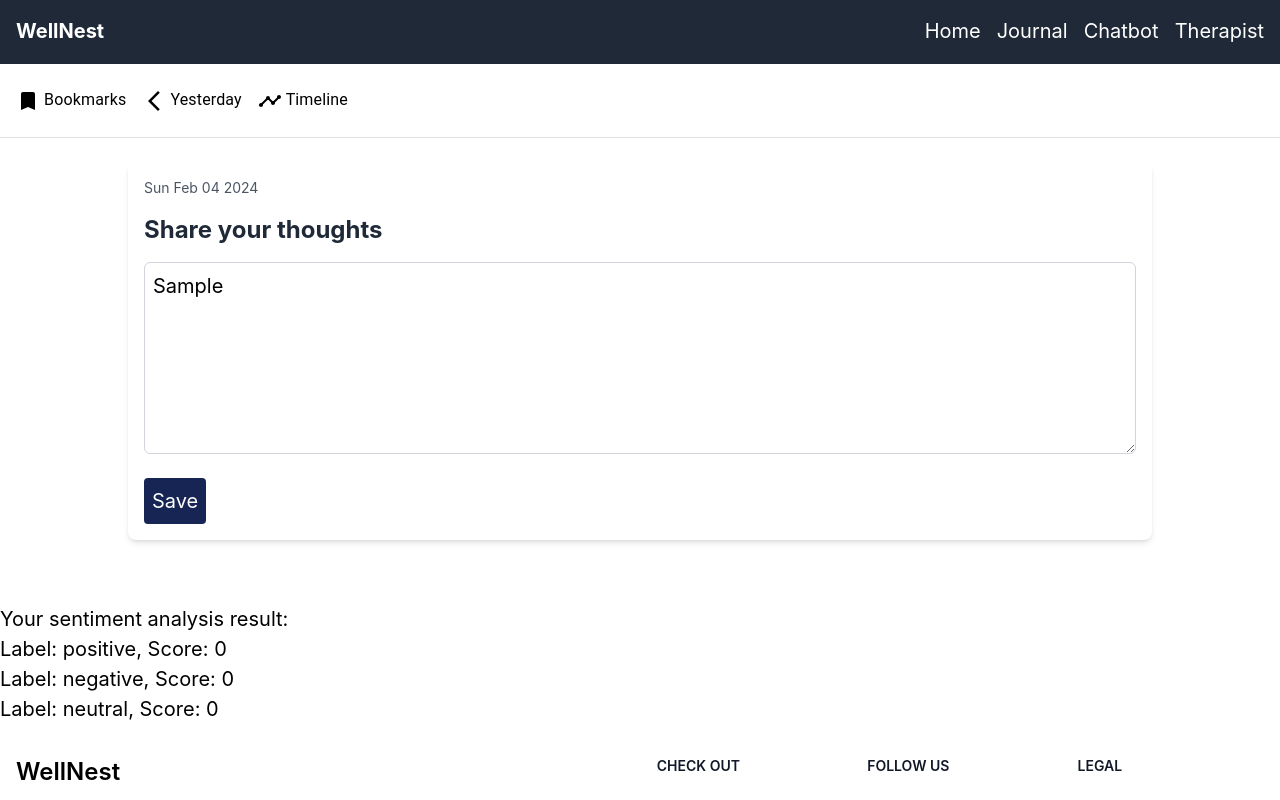
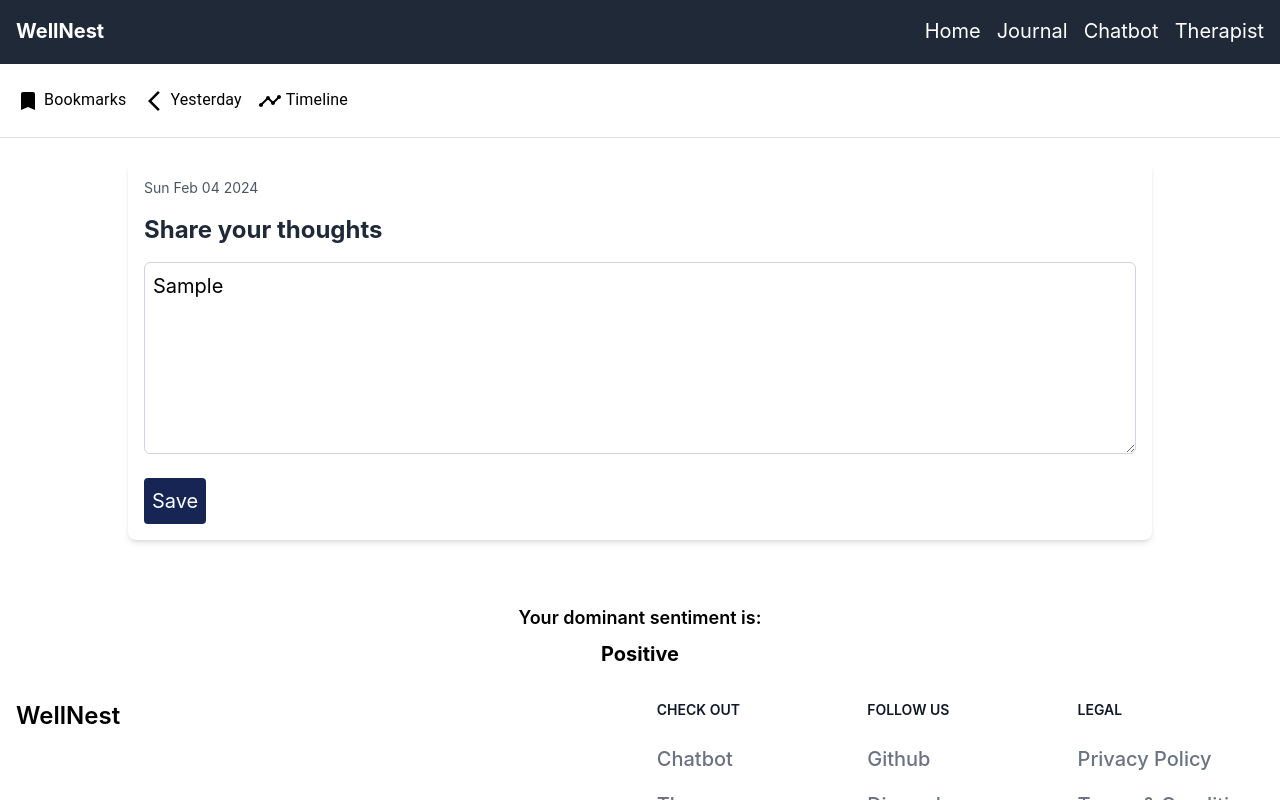
Before and after one commit to Deval1807/Mental-Health-Support, a React (Create React App) app in the folder client/: page /journal in a window 1280 px wide. Both pictures are taken after typing "Sample" into the empty fields and a click on the button "Save". Shown: the top 800 px of the page. Built offline with nearby package versions, Linux system fonts and the light colour scheme; no server answers; what gapi-script would draw is missing.

Commit message:
Update JournalEntry.js

```diff
--- a/client/src/pages/JournalEntry.js
+++ b/client/src/pages/JournalEntry.js
@@ -106,20 +106,20 @@ const JournalEntry = () => {
   const formatSentimentResult = () => {
     if (!sentimentResult || sentimentResult.length === 0) return null;
 
+    // Find the highest scoring sentiment label
+    const highestScoringLabel = sentimentResult.reduce((highest, current) => {
+      return current.score > highest.score ? current : highest;
+    });
+
     return (
-      <div className="mt-4">
-        <p>Your sentiment analysis result:</p>
-        <ul>
-          {sentimentResult.map((item, index) => (
-            <li key={index}>
-              Label: {item.label}, Score: {item.score}
-            </li>
-          ))}
-        </ul>
+      <div className="mt-4 text-center">
+        <p className="font-semibold text-lg mb-2">Your dominant sentiment is:</p>
+        <p className={`text-xl font-bold ${highestScoringLabel.label}`}>
+          {highestScoringLabel.label.charAt(0).toUpperCase() + highestScoringLabel.label.slice(1)}
+        </p>
       </div>
     );
   };
-
   return (
     <>
       <Navbar />
```
